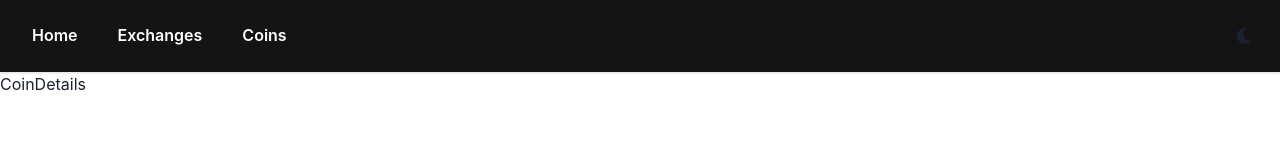
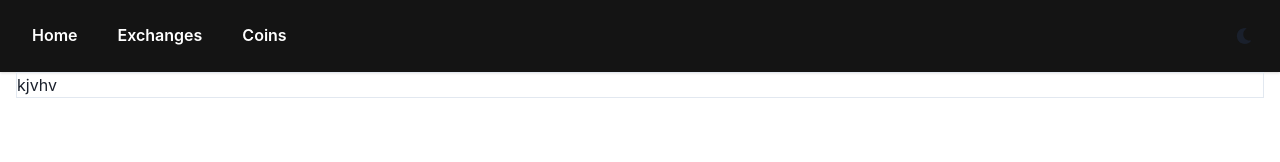
Before and after one commit to SumitKashyap27/cryptoTracker, a React (Create React App) app: page /coin/1 in a window 1280 px wide. Shown: the top 162 px of the page. Built offline with nearby package versions, Linux system fonts and the light colour scheme.

Commit message:
initial commit

```diff
--- a/src/component/CoinDetails.jsx
+++ b/src/component/CoinDetails.jsx
@@ -1,9 +1,48 @@
-import React from 'react'
+import React, { useEffect, useState } from 'react'
+import { Box, Container } from '@chakra-ui/react';
+import Loader from './Loader';
+import { useParams } from 'react-router-dom';
+import { server } from '../index';
+import axios from 'axios';
 
 const CoinDetails = () => {
-  return (
-    <div>CoinDetails</div>
-  )
+
+
+  const [coins, setCoins] = useState([]);
+  const [loading, setLoading] = useState(true);
+  const [error, setError] = useState(false);
+  const [currency, setCurrency] = useState("inr");
+
+  useEffect(() => {
+    const fetchCoin = async () => {
+      try {
+        const { data } = await axios.get(
+          `${server}/coins/markets?vs_currency=${currency}&page=${page}`
+        );
+        setCoins(data);
+        setLoading(false);
+      } catch (error) {
+        setError(true);
+        setLoading(false);
+      }
+    };
+    fetchCoin();
+  }, []);
+
+
+  return <Container maxW={"container.xl"}>
+    {
+      loading ? (
+      <Loader />
+      ) : (
+        <>
+        <Box width={""} borderWidth={1}>
+          kjvhv
+        </Box>
+        </>
+      )
+    }
+  </Container>
 }
 
-export default CoinDetails
+export default CoinDetails;
```
